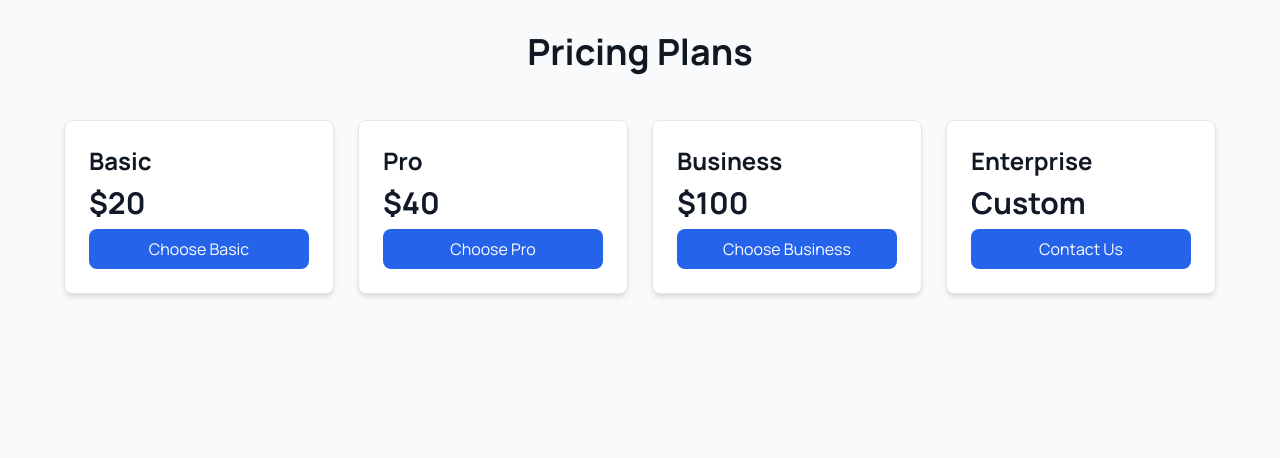
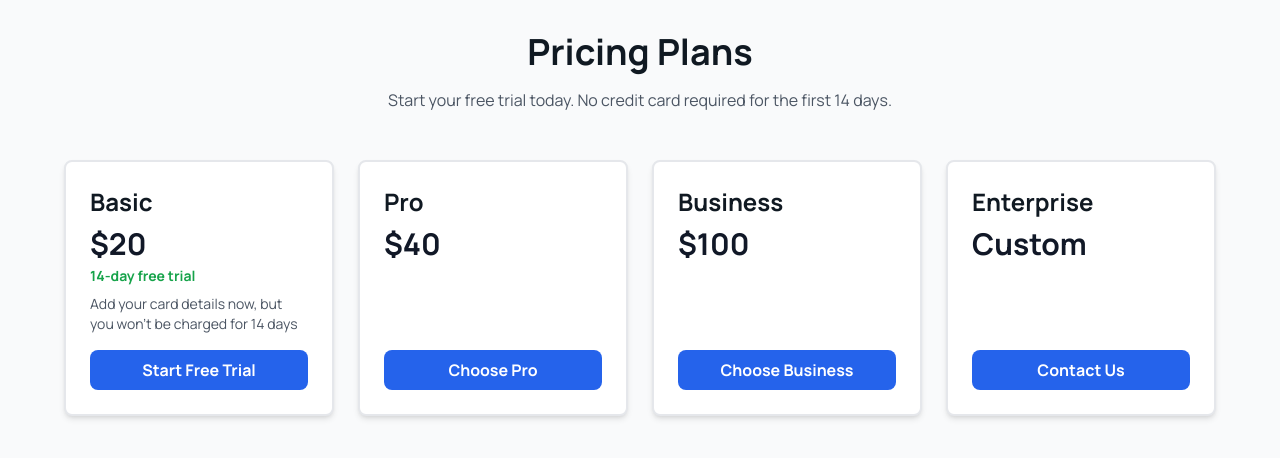
Before and after one commit to ericytex/nextjsboilerplate, a Next.js app: page /pricing in a window 1280 px wide. Shown: the top 458 px of the page. Built offline with nearby package versions, Linux system fonts and the light colour scheme.

Commit message:
Implement 14-day free trial flow: Start Free Trial buttons redirect to Basic plan signup with card collection but no charge for 14 days

```diff
--- a/app/api/checkout/basic/route.ts
+++ b/app/api/checkout/basic/route.ts
@@ -27,9 +27,12 @@ export async function GET() {
     )
   }
 
+  // Add trial information to the response
   return NextResponse.json({
     url: checkoutUrl,
-    success_url: `${baseUrl}/success?plan=basic`,
+    success_url: `${baseUrl}/success?plan=basic&trial=true`,
     cancel_url: `${baseUrl}/cancel`,
+    trial_days: 14,
+    message: '14-day free trial - You will not be charged for 14 days'
   })
 }
--- a/app/page.tsx
+++ b/app/page.tsx
@@ -76,12 +76,12 @@ export default function Home() {
 
               {/* CTA Buttons */}
               <div className="flex flex-wrap gap-4">
-                <Button asChild className="h-12 px-8 bg-yellow-DEFAULT text-gray-900 text-base font-bold hover:bg-yellow-dark hover:scale-105 transition-all shadow-lg hover:shadow-xl no-underline group">
-                  <Link href="/pricing" className="no-underline flex items-center gap-2">
-                    Start Free Trial
-                    <span className="material-symbols-outlined text-xl group-hover:translate-x-1 transition-transform">arrow_forward</span>
-                  </Link>
-                </Button>
+              <Button asChild className="h-12 px-8 bg-yellow-DEFAULT text-gray-900 text-base font-bold hover:bg-yellow-dark hover:scale-105 transition-all shadow-lg hover:shadow-xl no-underline group">
+                <Link href="/pricing?plan=basic&trial=true" className="no-underline flex items-center gap-2">
+                  Start Free Trial
+                  <span className="material-symbols-outlined text-xl group-hover:translate-x-1 transition-transform">arrow_forward</span>
+                </Link>
+              </Button>
                 <Button asChild variant="outline" className="h-12 px-6 bg-white border-2 border-gray-300 text-gray-900 text-base font-bold hover:bg-gray-50 hover:border-gray-400 transition-all no-underline">
                   <Link href="#demo" className="no-underline flex items-center gap-2">
                     <span className="material-symbols-outlined">play_circle</span>
@@ -468,8 +468,8 @@ export default function Home() {
                         : 'bg-white border-2 border-gray-300 text-gray-900 hover:bg-gray-50'
                     }`}
                   >
-                    <Link href={plan.custom ? '/contact' : '/pricing'} className="no-underline">
-                      {plan.custom ? 'Contact Sales' : 'Start Free Trial'}
+                    <Link href={plan.custom ? '/contact' : plan.name === 'Starter' ? '/pricing?plan=basic&trial=true' : '/pricing'} className="no-underline">
+                      {plan.custom ? 'Contact Sales' : plan.name === 'Starter' ? 'Start Free Trial' : 'Choose Plan'}
                     </Link>
                   </Button>
                 </div>
@@ -546,7 +546,7 @@ export default function Home() {
             </p>
             <div className="flex flex-wrap gap-4 justify-center">
               <Button asChild className="h-14 px-10 bg-gray-900 text-white text-lg font-bold hover:bg-gray-800 hover:scale-105 transition-all shadow-xl no-underline">
-                <Link href="/pricing" className="no-underline">Start Free Trial</Link>
+                <Link href="/pricing?plan=basic&trial=true" className="no-underline">Start Free Trial</Link>
               </Button>
               <Button asChild variant="outline" className="h-14 px-10 bg-white/90 border-2 border-gray-900 text-gray-900 text-lg font-bold hover:bg-white transition-all no-underline">
                 <Link href="#demo" className="no-underline">Watch Demo</Link>
--- a/app/pricing/page.tsx
+++ b/app/pricing/page.tsx
@@ -1,17 +1,33 @@
 'use client'
 
-import { useRouter } from 'next/navigation'
+import { useRouter, useSearchParams } from 'next/navigation'
+import { useEffect, Suspense } from 'react'
 
-export default function PricingPage() {
+function PricingContent() {
   const router = useRouter()
+  const searchParams = useSearchParams()
+  const trial = searchParams.get('trial') === 'true'
+  const planParam = searchParams.get('plan')
+
+  useEffect(() => {
+    // If trial=true and plan=basic, auto-trigger checkout
+    if (trial && planParam === 'basic') {
+      const timer = setTimeout(() => {
+        handleCheckout('basic', '/api/checkout/basic')
+      }, 500) // Small delay for better UX
+      return () => clearTimeout(timer)
+    }
+  }, [trial, planParam])
 
   const plans = [
     {
       id: 'basic',
       name: 'Basic',
       price: '$20',
-      buttonText: 'Choose Basic',
+      buttonText: 'Start Free Trial',
       checkoutUrl: '/api/checkout/basic',
+      trialDays: 14,
+      highlight: trial && planParam === 'basic',
     },
     {
       id: 'pro',
@@ -82,21 +98,55 @@ export default function PricingPage() {
   return (
     <main className="min-h-screen p-8 bg-gray-50">
       <div className="max-w-6xl mx-auto">
-        <h1 className="text-4xl font-bold text-center mb-12">Pricing Plans</h1>
+        <div className="text-center mb-12">
+          <h1 className="text-4xl font-bold mb-4">Pricing Plans</h1>
+          {trial && planParam === 'basic' && (
+            <div className="inline-flex items-center gap-2 bg-green-100 text-green-800 px-4 py-2 rounded-lg mb-4">
+              <span className="material-symbols-outlined">check_circle</span>
+              <span className="font-semibold">14-Day Free Trial - No charge for 14 days</span>
+            </div>
+          )}
+          <p className="text-gray-600">Start your free trial today. No credit card required for the first 14 days.</p>
+        </div>
 
         <div className="grid grid-cols-1 md:grid-cols-2 lg:grid-cols-4 gap-6">
           {plans.map((plan) => (
             <div
               key={plan.id}
-              className="bg-white rounded-lg shadow-md p-6 border border-gray-200 flex flex-col"
+              className={`bg-white rounded-lg shadow-md p-6 border-2 flex flex-col transition-all ${
+                plan.highlight
+                  ? 'border-yellow-DEFAULT bg-yellow-light scale-105'
+                  : 'border-gray-200'
+              }`}
             >
+              {plan.highlight && (
+                <div className="bg-yellow-DEFAULT text-gray-900 text-xs font-bold px-3 py-1 rounded-full uppercase text-center mb-4">
+                  Recommended
+                </div>
+              )}
               <h2 className="text-2xl font-semibold mb-2">{plan.name}</h2>
-              <div className="text-3xl font-bold mb-2 text-gray-900">
-                {plan.price}
+              <div className="mb-2">
+                <div className="text-3xl font-bold text-gray-900">
+                  {plan.price}
+                </div>
+                {plan.trialDays && (
+                  <div className="text-sm text-green-600 font-semibold mt-1">
+                    {plan.trialDays}-day free trial
+                  </div>
+                )}
               </div>
+              {plan.trialDays && (
+                <p className="text-sm text-gray-600 mb-4">
+                  Add your card details now, but you won't be charged for {plan.trialDays} days
+                </p>
+              )}
               <button
                 onClick={() => handleCheckout(plan.id, plan.checkoutUrl)}
-                className="mt-auto px-4 py-2 bg-blue-600 text-white rounded-lg hover:bg-blue-700 transition text-center w-full"
+                className={`mt-auto px-4 py-2 rounded-lg hover:opacity-90 transition text-center w-full font-bold ${
+                  plan.highlight
+                    ? 'bg-yellow-DEFAULT text-gray-900 hover:bg-yellow-dark'
+                    : 'bg-blue-600 text-white hover:bg-blue-700'
+                }`}
               >
                 {plan.buttonText}
               </button>
@@ -107,3 +157,15 @@ export default function PricingPage() {
     </main>
   )
 }
+
+export default function PricingPage() {
+  return (
+    <Suspense fallback={
+      <main className="min-h-screen p-8 bg-gray-50 flex items-center justify-center">
+        <div className="text-center">Loading...</div>
+      </main>
+    }>
+      <PricingContent />
+    </Suspense>
+  )
+}
--- a/app/success/page.tsx
+++ b/app/success/page.tsx
@@ -8,6 +8,8 @@ function SuccessContent() {
   const searchParams = useSearchParams()
   const router = useRouter()
   const plan = searchParams.get('plan') || 'unknown'
+  const trial = searchParams.get('trial') === 'true'
+  const isBasicPlan = plan === 'basic'
 
   // Automatically redirect to dashboard after 3 seconds
   useEffect(() => {
@@ -22,11 +24,21 @@ function SuccessContent() {
     <main className="min-h-screen p-8 flex items-center justify-center">
       <div className="max-w-md mx-auto text-center">
         <h1 className="text-4xl font-bold mb-4 text-green-600">
-          Payment Successful
+          {trial && isBasicPlan ? 'Free Trial Started!' : 'Payment Successful'}
         </h1>
         <p className="text-lg text-gray-600 mb-2">
           Plan: <span className="font-semibold capitalize">{plan}</span>
         </p>
+        {trial && isBasicPlan && (
+          <div className="bg-green-50 border-2 border-green-200 rounded-lg p-4 mb-4">
+            <p className="text-green-800 font-semibold mb-2">
+              🎉 Your 14-Day Free Trial is Active!
+            </p>
+            <p className="text-sm text-green-700">
+              Your card has been saved but you won't be charged for 14 days. Enjoy full access to all Basic plan features!
+            </p>
+          </div>
+        )}
         <p className="text-sm text-gray-500 mb-6">
           Redirecting to your dashboard in a few seconds...
         </p>
```
